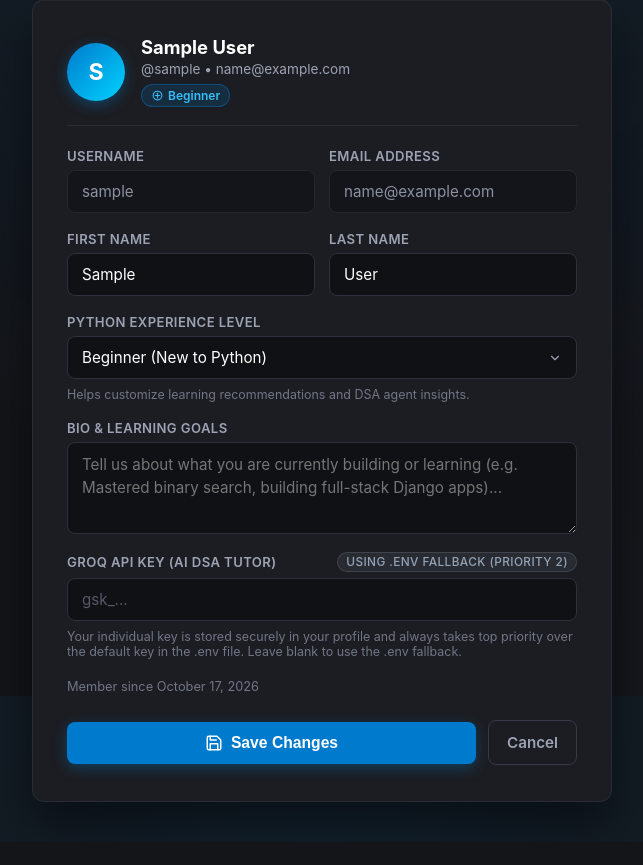
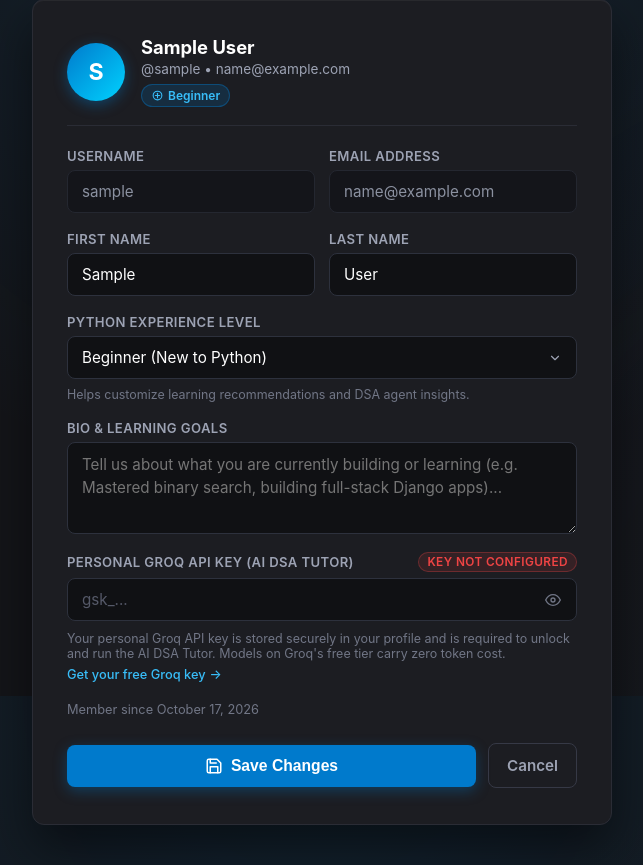
Before and after one commit to SohamMistry01/PyChamp, a Django app: page /profile/ in a window 1280 px wide. Shown: the part 104-969 px from the top of the page, without its empty margins (318-961 px from the left). Before the commit the page ends 946 px from the top, so only its background shows below. Run offline with Django 5.2, Linux system fonts and the light colour scheme; the visitor is signed in with stand-in values (Sample User, id 1); data comes from the database, SQL or seed files in the repository.

Commit message:
Updated profile.html

```diff
--- a/pyeditor/templates/profile.html
+++ b/pyeditor/templates/profile.html
@@ -291,18 +291,19 @@
 
           <!-- Personal Groq API Key -->
           <div class="form-group">
-            <label for="groqApiKeyInput" class="form-label" style="display: flex; align-items: center; justify-content: space-between;">
-              <span>Groq API Key (AI DSA Tutor)</span>
+            <label for="groqApiKeyInput" class="form-label" style="display: flex; align-items: center; justify-content: space-between; flex-wrap: wrap; gap: 6px;">
+              <span>Personal Groq API Key (AI DSA Tutor)</span>
               {% if profile.groq_api_key %}
                 <span style="font-size: 0.74rem; font-weight: 600; color: #22c55e; background: rgba(34, 197, 94, 0.12); border: 1px solid rgba(34, 197, 94, 0.3); padding: 2px 8px; border-radius: 10px;">
-                  Personal Key Active (Priority 1)
+                  Active Key Configured
                 </span>
               {% else %}
-                <span style="font-size: 0.74rem; font-weight: 500; color: #94a3b8; background: rgba(148, 163, 184, 0.1); border: 1px solid rgba(148, 163, 184, 0.2); padding: 2px 8px; border-radius: 10px;">
-                  Using .env Fallback (Priority 2)
+                <span style="font-size: 0.74rem; font-weight: 600; color: #ef4444; background: rgba(239, 68, 68, 0.12); border: 1px solid rgba(239, 68, 68, 0.3); padding: 2px 8px; border-radius: 10px;">
+                  Key Not Configured
                 </span>
               {% endif %}
             </label>
+            <div class="input-wrapper">
               <input
                 id="groqApiKeyInput"
                 type="password"
@@ -312,9 +313,31 @@
                 value="{{ profile.groq_api_key }}"
                 autocomplete="off"
                 spellcheck="false"
+                style="padding-right: 42px;"
               >
-            <div class="form-helper">
-              Your individual key is stored securely in your profile and always takes top priority over the default key in the .env file. Leave blank to use the .env fallback.
+              <button
+                type="button"
+                id="toggleGroqApiKey"
+                class="password-toggle-btn"
+                title="Toggle key visibility"
+                aria-label="Toggle key visibility"
+              >
+                <svg id="groqEyeShow" viewBox="0 0 24 24" fill="none" stroke="currentColor" stroke-width="2" stroke-linecap="round" stroke-linejoin="round" style="width: 16px; height: 16px;">
+                  <path d="M1 12s4-8 11-8 11 8 11 8-4 8-11 8-11-8-11-8z"></path>
+                  <circle cx="12" cy="12" r="3"></circle>
+                </svg>
+                <svg id="groqEyeHide" viewBox="0 0 24 24" fill="none" stroke="currentColor" stroke-width="2" stroke-linecap="round" stroke-linejoin="round" style="width: 16px; height: 16px; display: none;">
+                  <path d="M17.94 17.94A10.07 10.07 0 0 1 12 20c-7 0-11-8-11-8a18.45 18.45 0 0 1 5.06-5.94M9.9 4.24A9.12 9.12 0 0 1 12 4c7 0 11 8 11 8a18.5 18.5 0 0 1-2.16 3.19m-6.72-1.07a3 3 0 1 1-4.24-4.24"></path>
+                  <line x1="1" y1="1" x2="23" y2="23"></line>
+                </svg>
+              </button>
+            </div>
+            <div class="form-helper" style="display: flex; align-items: center; justify-content: space-between; flex-wrap: wrap; gap: 6px; margin-top: 4px;">
+              <span>Your personal Groq API key is stored securely in your profile and is required to unlock and run the AI DSA Tutor. Models on Groq's free tier carry zero token cost.</span>
+              <a href="https://console.groq.com/keys" target="_blank" rel="noopener noreferrer" style="color: #38bdf8; text-decoration: none; font-weight: 500; font-size: 0.8rem; display: inline-flex; align-items: center; gap: 4px;">
+                <span>Get your free Groq key</span>
+                <span>&rarr;</span>
+              </a>
             </div>
           </div>
 
@@ -344,5 +367,22 @@
     </div>
   </main>
 
+  <script>
+    document.addEventListener("DOMContentLoaded", () => {
+      const toggleBtn = document.getElementById("toggleGroqApiKey");
+      const input = document.getElementById("groqApiKeyInput");
+      const eyeShow = document.getElementById("groqEyeShow");
+      const eyeHide = document.getElementById("groqEyeHide");
+
+      if (toggleBtn && input && eyeShow && eyeHide) {
+        toggleBtn.addEventListener("click", () => {
+          const isPassword = input.type === "password";
+          input.type = isPassword ? "text" : "password";
+          eyeShow.style.display = isPassword ? "none" : "";
+          eyeHide.style.display = isPassword ? "" : "none";
+        });
+      }
+    });
+  </script>
 </body>
 </html>
```
Lines whose indentation alone changed are shown as unchanged.
